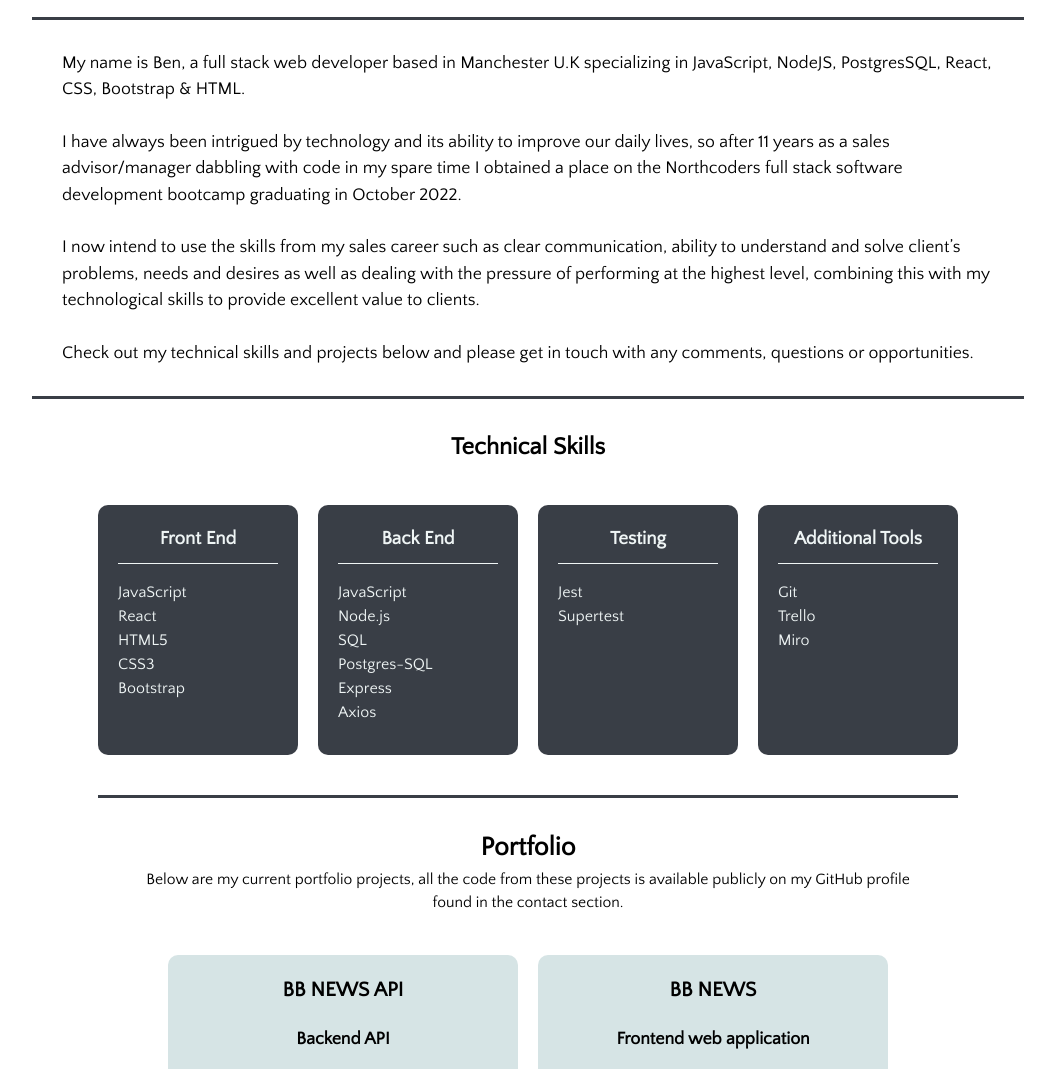
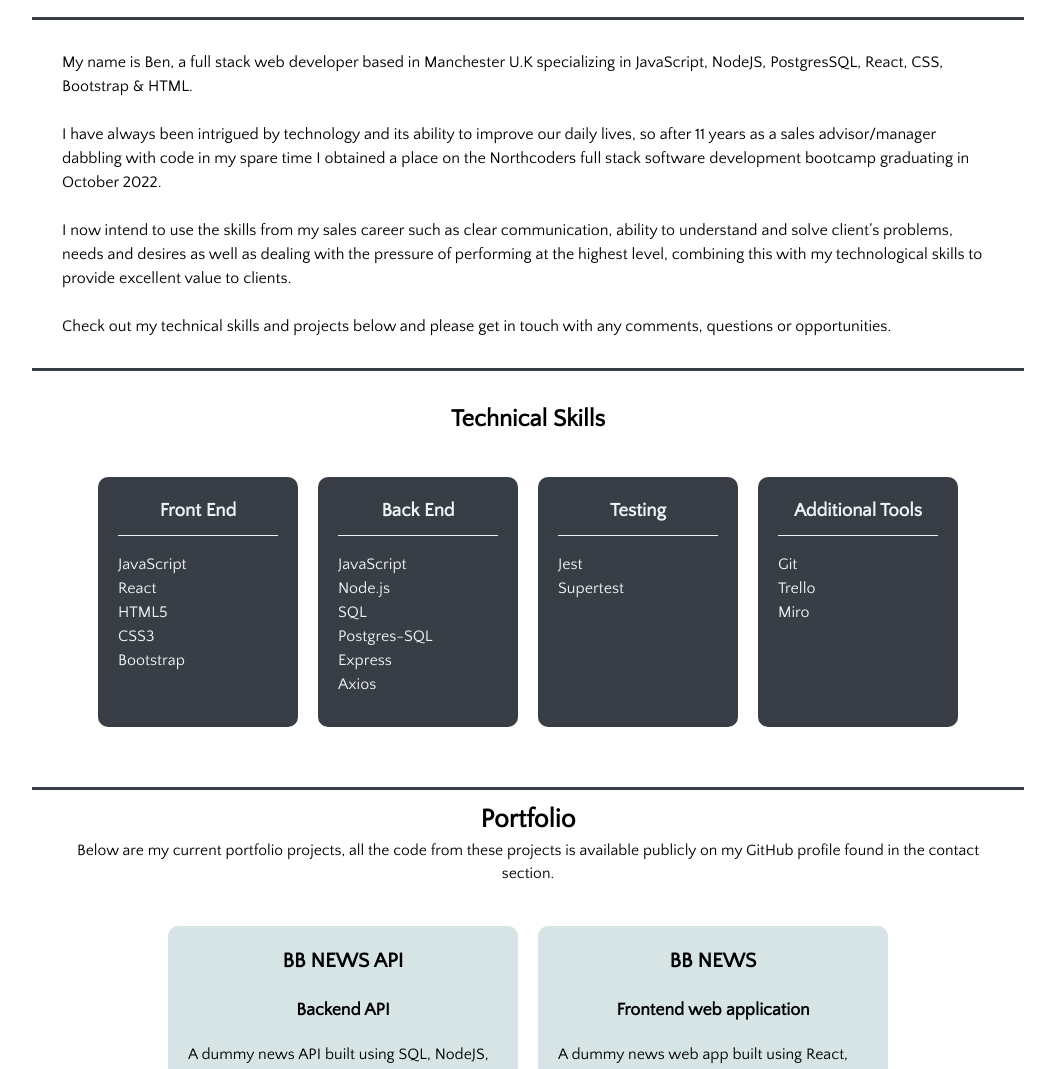
Before and after one commit to benboosh01/portfolio, a plain HTML site: page index.html in a window 1280 px wide. Shown: the part 453-1522 px from the top of the page, without its empty margins (112-1167 px from the left). Drawn offline with Linux system fonts and the light colour scheme.

Commit message:
match border widths

```diff
--- a/styling.css
+++ b/styling.css
@@ -81,7 +81,7 @@ main {
 #personal-statement {
     padding: 30px;
     margin: 0 auto;
-    font-size: 1.1em;
+    font-size: 1em;
 }
 
 .statement-section {
@@ -109,7 +109,6 @@ main {
     justify-content: center;
     max-width: 992px;
     margin: 0 auto;
-    border-bottom: solid #393E46;
 }
 
 .skills-card {
@@ -143,13 +142,15 @@ main {
     text-align: center;
     padding: 10px 0 20px;
     font-size: 1.4em;
-    margin: 20px 0 20px;
+    margin: 20px auto;
+    max-width: 992px;
+    border-top: solid #393E46;
 }
 
 .portfolio-title > p {
     font-size: 0.7em;
-    max-width: 768px;
     margin: 0 auto;
+    padding: 0 40px;
 }
 
 #portfolio-section {
```
